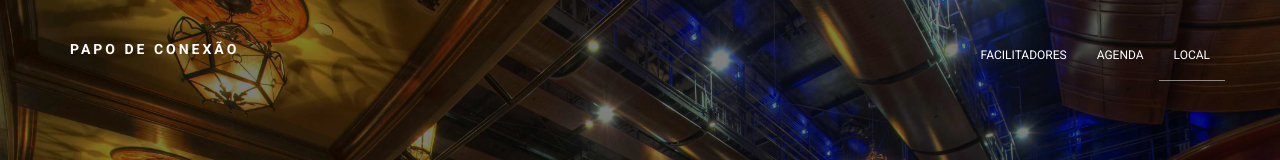
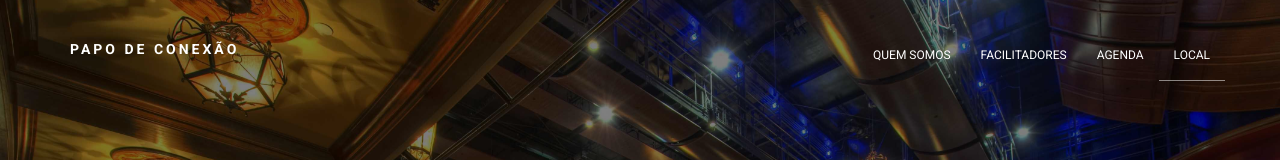
Before and after one commit to PetrusStarken/papo-de-conexao, a plain HTML site: page site/index.html in a window 1280 px wide. Shown: the top 160 px of the page. Drawn offline with nearby package versions, Linux system fonts and the light colour scheme; some packages are replaced by stand-ins of ours; a script that the page names is missing; files whose address does not match are found by name.

Commit message:
adicionado link para about

```diff
--- a/site/index.html
+++ b/site/index.html
@@ -41,6 +41,7 @@
                 <ul class="nav navbar-nav navbar-right">
 
                     <!-- navigation menu -->
+                    <li><a data-scroll href="#about">Quem somos</a></li>
                     <li><a data-scroll href="#speakers">Facilitadores</a></li>
                     <li><a data-scroll href="#schedule">Agenda</a></li>
                     <li><a data-scroll href="#location">Local</a></li>
```
